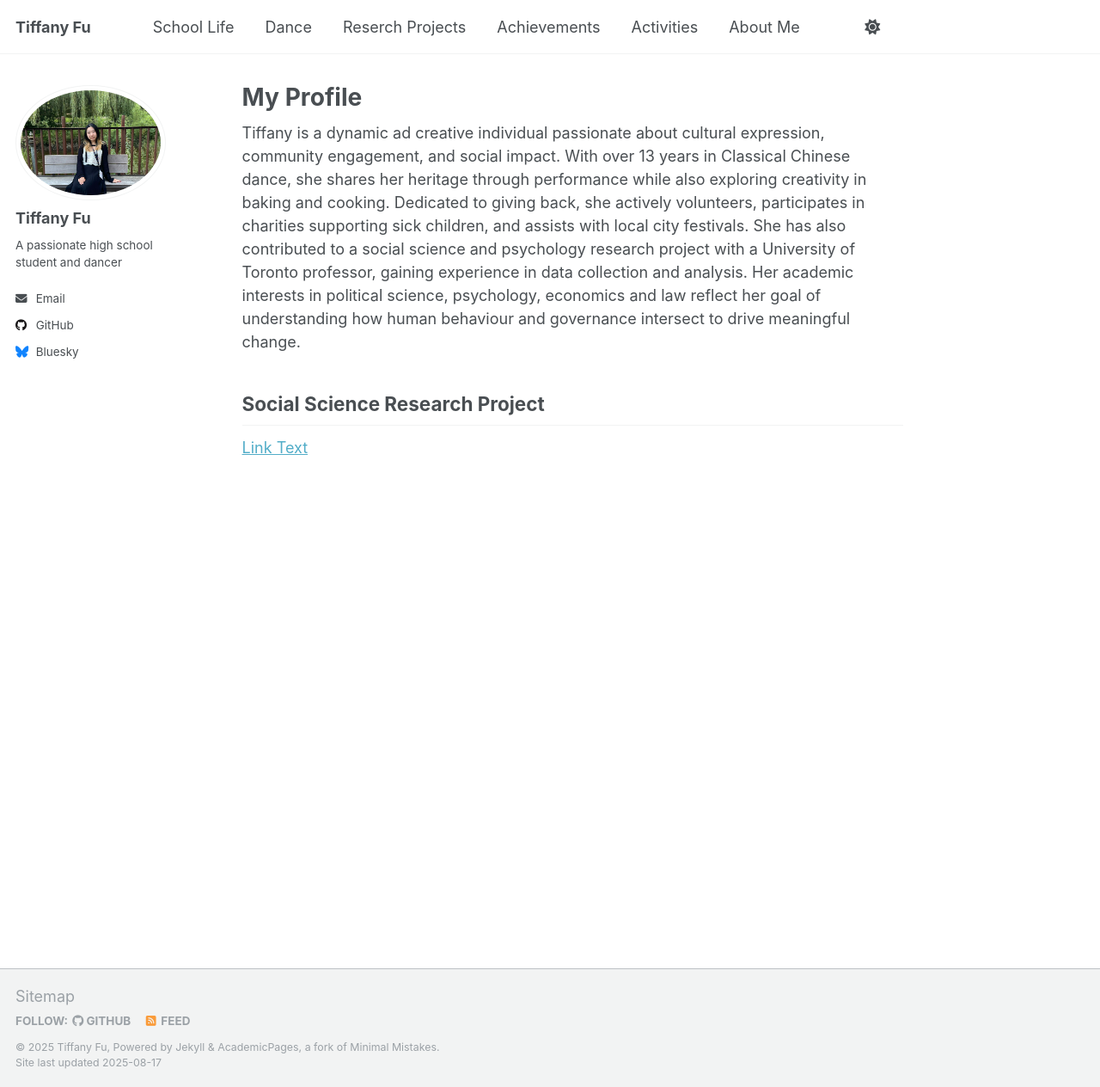
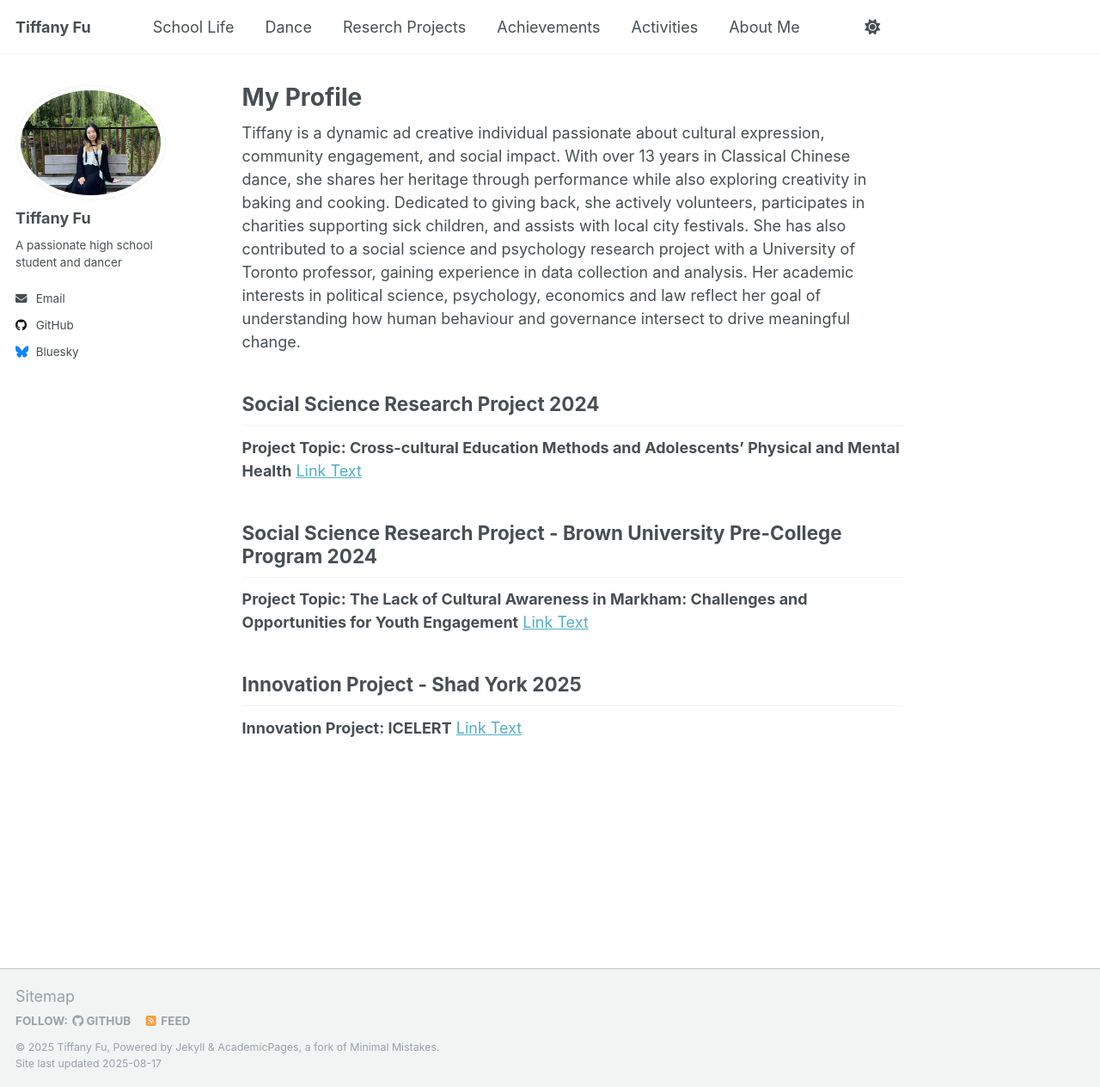
Before and after one commit to TiffanyJTFu/TiffanyFu, a Jekyll site: the page built from _pages/about.md, in a window 1280 px wide and 1264 px high. Shown: the whole window at 86% size. Built offline with Jekyll 4.4.1, drawn with Linux system fonts in a browser that asks for light colours; a script that is not in the unit is left out.

Commit message:
Update about.md

```diff
--- a/_pages/about.md
+++ b/_pages/about.md
@@ -9,5 +9,14 @@ redirect_from:
 
 Tiffany is a dynamic ad creative individual passionate about cultural expression, community engagement, and social impact. With over 13 years in Classical Chinese dance, she shares her heritage through performance while also exploring creativity in baking and cooking. Dedicated to giving back, she actively volunteers, participates in charities supporting sick children, and assists with local city festivals. She has also contributed to a social science and psychology research project with a University of Toronto professor, gaining experience in data collection and analysis. Her academic interests in political science, psychology, economics and law reflect her goal of understanding how human behaviour and governance intersect to drive meaningful change.
 
-## Social Science Research Project
+## Social Science Research Project 2024
+**Project Topic: Cross-cultural Education Methods and Adolescents’ Physical and Mental Health**
 <a href="https://tiffanyjtfu.github.io/TiffanyFu/teaching/SocialScienceResearchProject" target='_blank'>Link Text</a>
+
+## Social Science Research Project - Brown University Pre-College Program 2024
+**Project Topic: The Lack of Cultural Awareness in Markham: Challenges and Opportunities for Youth Engagement**
+<a href="https://tiffanyjtfu.github.io/TiffanyFu/teaching/SocialScienceResearchProject-1" target='_blank'>Link Text</a>
+
+## Innovation Project - Shad York 2025
+**Innovation Project: ICELERT**
+<a href="https://tiffanyjtfu.github.io/TiffanyFu/teaching/InnovationProject" target='_blank'>Link Text</a>
```
